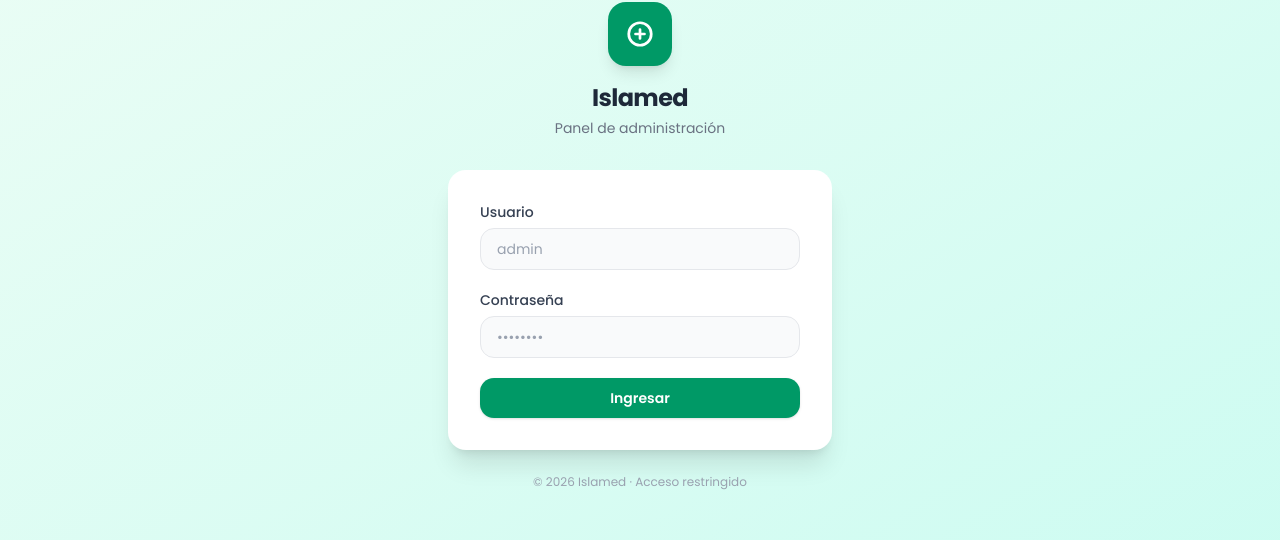
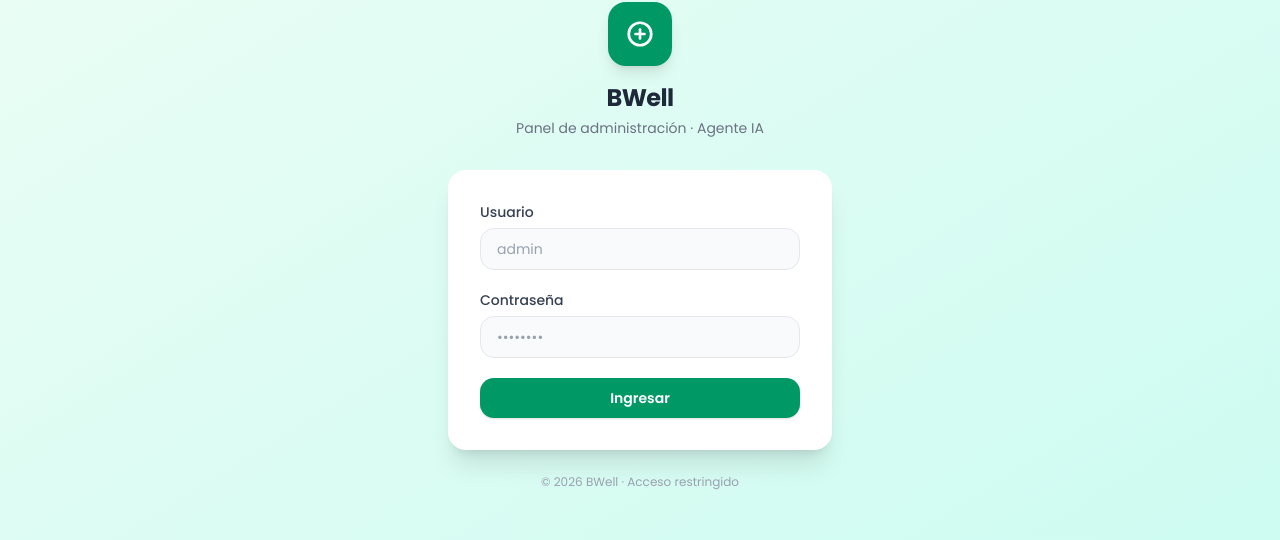
Before and after one commit to CalebCondor/panel_bot_chat, a Next.js app: page /login in a window 1280 px wide. Shown: the part 154-694 px from the top of the page. Built offline with nearby package versions, Linux system fonts and the light colour scheme.

Commit message:
fix: update branding from Islamed to BWell in login page

```diff
--- a/src/app/login/page.tsx
+++ b/src/app/login/page.tsx
@@ -44,10 +44,10 @@ export default function LoginPage() {
             </svg>
           </div>
           <h1 className="text-2xl font-bold text-gray-800 dark:text-white tracking-tight">
-            Islamed
+            BWell
           </h1>
           <p className="text-sm text-gray-500 dark:text-gray-400 mt-1">
-            Panel de administración
+            Panel de administración · Agente IA
           </p>
         </div>
 
@@ -109,7 +109,7 @@ export default function LoginPage() {
         </div>
 
         <p className="text-center text-xs text-gray-400 mt-6">
-          © {new Date().getFullYear()} Islamed · Acceso restringido
+          © {new Date().getFullYear()} BWell · Acceso restringido
         </p>
       </div>
     </div>
```
